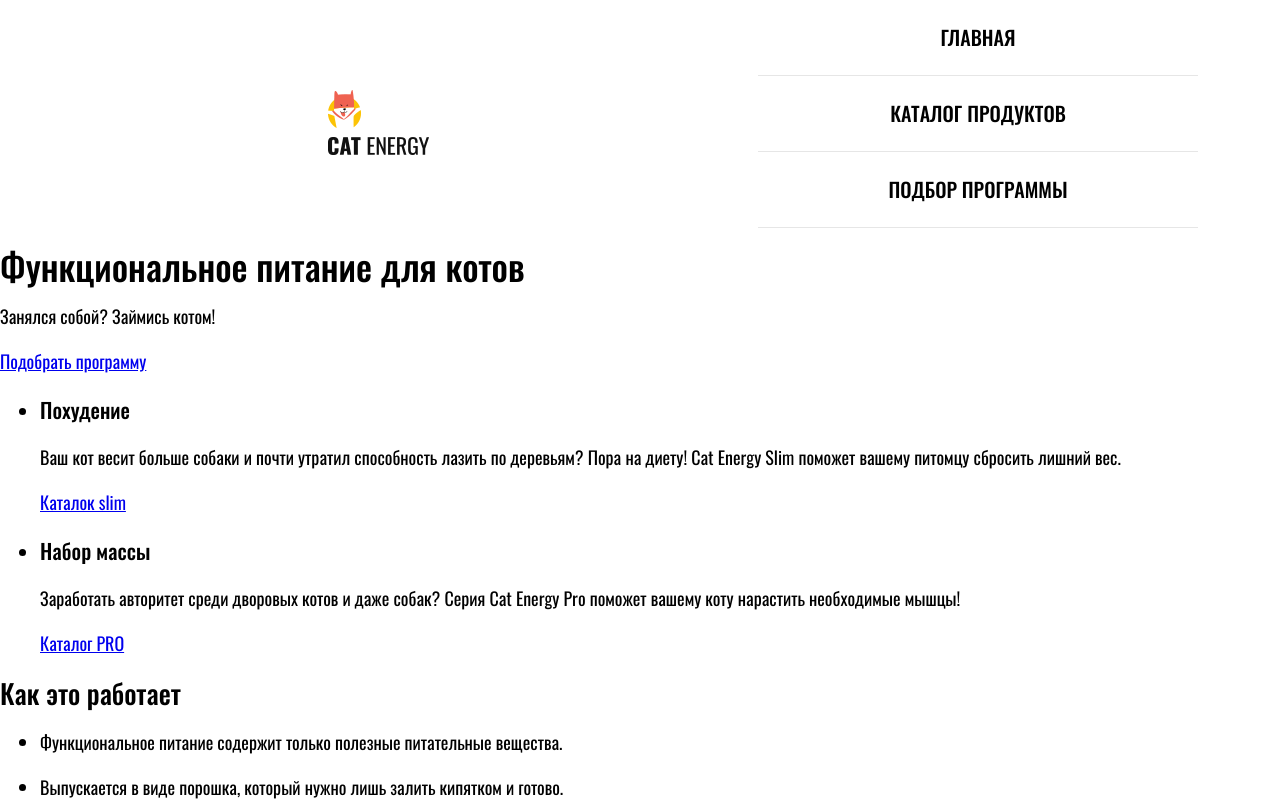
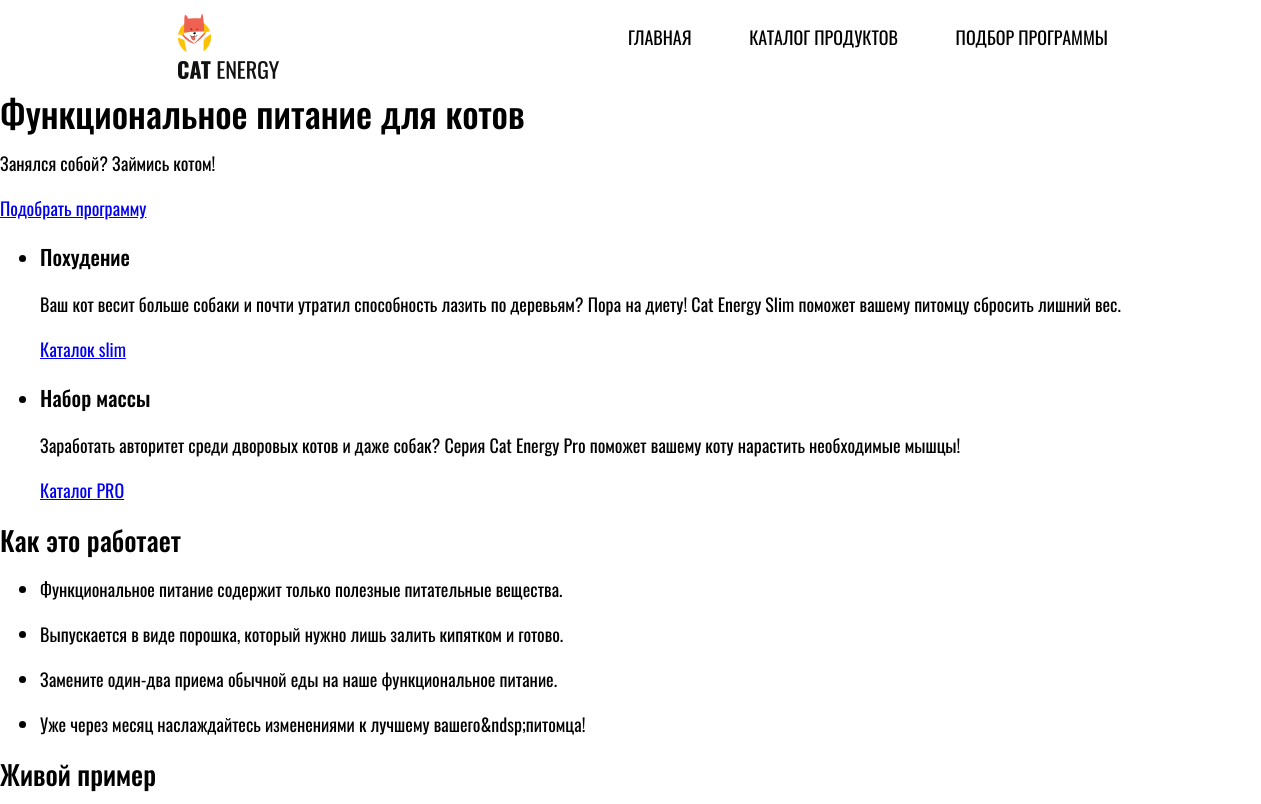
Before and after one commit to dimstud/cat-energy, a plain HTML site: page source/index.html in a window 1536 px wide. Shown: the top 804 px of the page, without its empty margins (0-1261 px from the left). Drawn offline with Linux system fonts and the light colour scheme.

Commit message:
Начал адаптировать 1440px

```diff
--- a/source/css/block/main-nav.css
+++ b/source/css/block/main-nav.css
@@ -22,3 +22,13 @@
 
 
 }
+
+@media (min-width:1440px){
+.main-nav {
+  width: 720px;
+  background-image: url(../../img/index-background-desktop.jpg);
+  background-position: 0 0;
+  background-size: 720px 0px;
+}
+
+}
--- a/source/css/block/page-header.css
+++ b/source/css/block/page-header.css
@@ -27,11 +27,11 @@
   width: 768px;
 }
 .page-header__layout-container {
-  padding-left: 30px;
-  padding-right: 30px;
   display: flex;
   justify-content: space-between;
   align-items: center;
+  margin: 0 auto;
+  width: 708px;
 }
 .page-header__container {
 
@@ -51,13 +51,14 @@
 
 }
 
-@media (min-width:1200px){
+@media (min-width:1440px){
 .page-header {
-  width: 1200px;
+  width: 1440px;
 }
 .page-header__layout-container {
-  margin-left: 110px;
-  margin-right: 110px;
+  margin-left: auto;
+  margin-right: auto;
+  width: 1220px;
 }
 
 
--- a/source/css/block/site-list.css
+++ b/source/css/block/site-list.css
@@ -19,3 +19,30 @@
   padding-bottom: 24px;
   border-bottom: 1px solid #e6e6e6;
 }
+
+@media (min-width:768px){
+.site-list {
+  width: 440px;
+  display: flex;
+  justify-content: space-between;
+}
+.site-list__item a {
+  margin-right: 36px;
+  font-size: 18px;
+  border: none;
+  font-weight: normal;
+}
+.site-list__item a:last-child {
+  margin-right: 0;
+}
+
+
+
+}
+
+@media (max-height:1440px){
+.site-list {
+  width: 480px;
+}
+
+}
```
Also changed, not shown: source/img/index-background-desktop.jpg (added).
